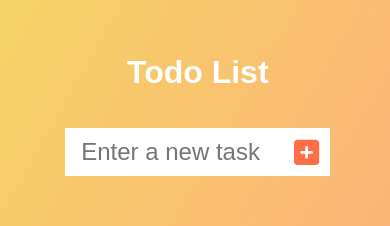
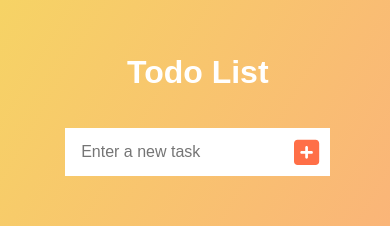
Before and after one commit to tyagiharsh607/todo-list-react, a React (Vite) app: page / in a window 390 px wide. Shown: the top 226 px of the page. Built offline with nearby package versions, Linux system fonts and the light colour scheme.

Commit message:
Making it more responsive

```diff
--- a/src/index.css
+++ b/src/index.css
@@ -216,16 +216,7 @@ form {
            height: 2rem;
     }
 
+    .todo-input{
+      font-size: 1rem;
+    }
 }
-/* @media screen and (max-width:500px){
-
-  .save-button,.edit-button,.trash-button, .checked-button{
-      width: 30px;
-      height: 2rem;
-    }
-    .todo-div {
-           font-size: 10px;
-           height: 2rem;
-    }
-
-} */
```
